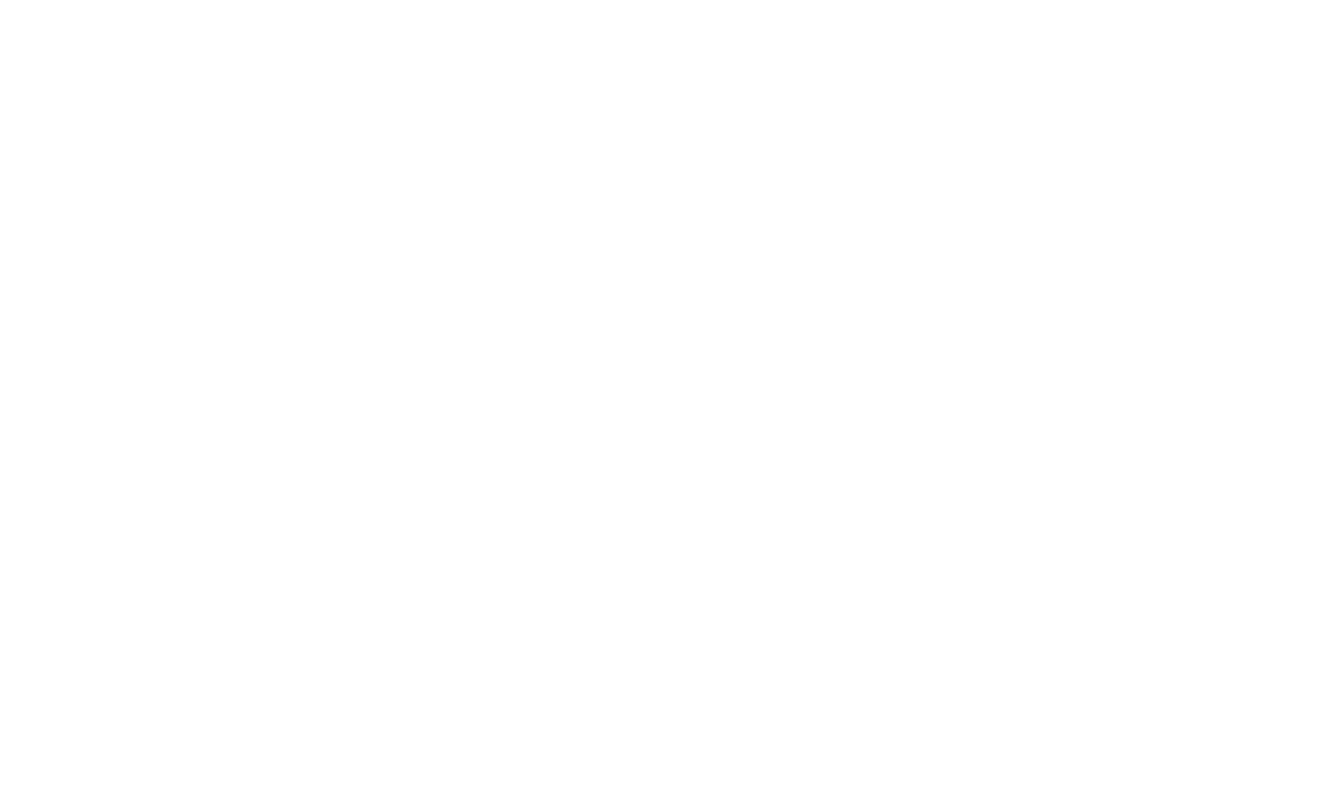
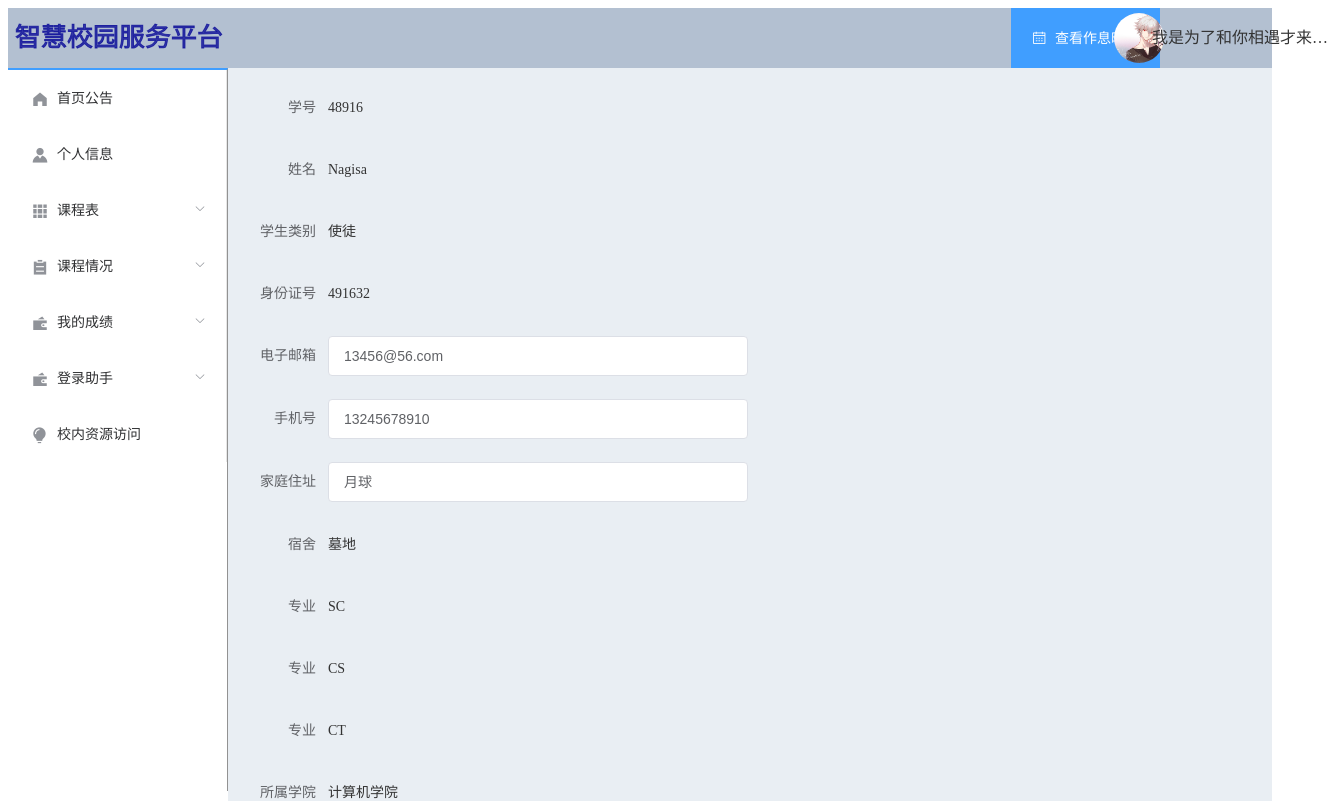
Before and after one commit to Mephistopher/SmartCampusServicePlatformVue, a Vue app: page /#/home/showinfo in a window 1280 px wide. Before the commit this address led to /#/login. Shown: the top 801 px of the page, 1332 px wide, since content can reach past the window. Built offline with nearby package versions, Linux system fonts and the light colour scheme.

Commit message:
个人信息显示

```diff
--- a/src/components/header/HeaderBar.vue
+++ b/src/components/header/HeaderBar.vue
@@ -1,29 +1,38 @@
 <template>
   <div>
-    <div style="position: absolute; left: 2%">
+    <div style="position: absolute; left: 15px">
       <span slot="title">
         <span style="display: inline-block;
-              font-size: 20px;
-              width: 100%;text-align: center">
+              font-size: 26px;
+              width: 100%;text-align: center;
+              color: rgba(0, 0, 0, 0.1) !important;
+              -webkit-text-stroke: 1px rgba(0, 0, 150, 0.7);
+              -webkit-text-fill-color: rgba(0, 0, 150, 0.7);
+              -webkit-background-clip: text;">
           智慧校园服务平台
         </span>
       </span>
     </div>
     <div style="position: absolute; left: 79%">
-        <el-button icon="el-icon-date" type="primary" style="height: 60px; border-radius: 0px;bottom: -60px;position: absolute" @click="showScheduleImage">查看作息时间</el-button>
+      <el-button icon="el-icon-date" type="primary"
+                 style="height: 60px; border-radius: 0px;bottom: -60px;position: absolute" @click="showScheduleImage">
+        查看作息时间
+      </el-button>
     </div>
     <div>
-      <el-avatar shape="circle" :size="50" :src="imgsrc2" style="position: absolute; left: 87%; margin-top: 5px;"></el-avatar>
+      <el-avatar shape="circle" :size="50" :src="imgsrc2"
+                 style="position: absolute; left: 87%; margin-top: 5px;"></el-avatar>
     </div>
-    <div style="position: absolute; left: 90%; width: 180px; overflow: hidden; text-overflow:ellipsis; white-space: nowrap;">
-      <span>{{this.Name}}</span>
+    <div
+        style="position: absolute; left: 90%; width: 180px; overflow: hidden; text-overflow:ellipsis; white-space: nowrap;">
+      <span>{{ this.Name }}</span>
     </div>
     <el-dialog
         title="作息时间表"
         :visible.sync="dialogVisible"
         width="50%"
-      center>
-      <el-image :src="imgsrc1" fit="contain" ></el-image>
+        center>
+      <el-image :src="imgsrc1" fit="contain"></el-image>
       <span slot="footer" class="dialog-footer">
         <el-button type="primary" @click="dialogVisible = false">确 定</el-button>
       </span>
--- a/src/components/loginfrom/LoginForm.vue
+++ b/src/components/loginfrom/LoginForm.vue
@@ -67,7 +67,6 @@ export default {
 .login-form {
   text-align: right;
   padding: 20px 20px;
-  width: 460px;
 }
 
 .login-form-item {
--- a/src/components/showinfo/ShowInfo.vue
+++ b/src/components/showinfo/ShowInfo.vue
@@ -1,10 +1,128 @@
 <template>
-$END$
+  <el-form label-width="80px" :model="infoForm" style="text-align: left; width: 500px" :rules="rules" ref="infoForm">
+    <el-form-item label="学号" >
+      <span>{{infoForm.idNumber}}</span>
+    </el-form-item>
+    <el-form-item label="姓名" >
+      <span>{{infoForm.trueName}}</span>
+    </el-form-item>
+    <el-form-item label="学生类别" >
+      <span>{{infoForm.ebg}}</span>
+    </el-form-item>
+    <el-form-item label="身份证号" >
+      <span>{{infoForm.chinaid}}</span>
+    </el-form-item>
+    <el-form-item label="电子邮箱" prop="email">
+      <el-input v-model="infoForm.email"></el-input>
+    </el-form-item>
+    <el-form-item label="手机号" prop="phone">
+      <el-input v-model="infoForm.phone"></el-input>
+    </el-form-item>
+    <el-form-item label="家庭住址" prop="homeAddress">
+      <el-input v-model="infoForm.homeAddress"></el-input>
+    </el-form-item>
+    <el-form-item label="宿舍" >
+      <span>{{infoForm.dormitory}}</span>
+    </el-form-item>
+    <div v-for="(value, index) in infoForm.major" :key="index">
+      <el-form-item label="专业">
+        <span>{{value.name}}</span>
+      </el-form-item>
+    </div>
+    <div v-for="(value, index) in infoForm.collage" :key="index">
+      <el-form-item label="所属学院">
+        <span>{{value.name}}</span>
+      </el-form-item>
+    </div>
+    <el-form-item>
+      <el-button type="primary" icon="el-icon-edit" @click="submitForm">保存</el-button>
+    </el-form-item>
+  </el-form>
 </template>
 
 <script>
 export default {
-name: "ShowInfo"
+  name: "ShowInfo",
+  data() {
+    let validateEmail = (rule, value, callback) => {
+      let regEmail = /^([a-z0-9_\.-]+)@([\da-z\.-]+)\.(.[a-z\.]{2,6})$/;
+      if (value === '') {
+        callback(new Error('请输入电子邮箱地址'));
+      } else {
+        if (!regEmail.test(value)) {
+          callback(new Error('电子邮箱地址格式错误'));
+        }
+        callback();
+      }
+    };
+    let validatePhone = (rule, value, callback) => {
+      let regPhone = /^((\+?86))?(1[3|4|5|6|7|8|9][0123456789][0-9]{8})$/;
+      if (value === '') {
+        callback(new Error('请输入手机号'));
+      } else {
+        if (!regPhone.test(value)) {
+          callback(new Error('手机号格式错误'));
+        }
+        callback();
+      }
+    };
+    let validateAddress = (rule, value, callback) => {
+      if (value === '') {
+        callback(new Error('请输入家庭住址'));
+      } else {
+        callback();
+      }
+    };
+    return {
+      infoForm: {
+        idNumber: '48916',
+        trueName: 'Nagisa',
+        ebg: '使徒',
+        chinaid: '491632',
+        email: '13456@56.com',
+        phone: '13245678910',
+        homeAddress: '月球',
+        dormitory: '墓地',
+        major: [{
+          id: '1',
+          name: 'SC',
+        },{
+          id: '2',
+          name: 'CS',
+        },{
+          id: '3',
+          name: 'CT',
+        }],
+        collage: [{
+          id: '1',
+          name: '计算机学院',
+        }]
+      },
+      rules: {
+        email: [
+          { validator: validateEmail, trigger: 'blur' }
+        ],
+        phone: [
+          { validator: validatePhone, trigger: 'blur' }
+        ],
+        homeAddress: [
+          { validator: validateAddress, trigger: 'blur' }
+        ]
+      }
+    }
+  },
+  methods: {
+    submitForm(formName) {
+      this.$refs["infoForm"].validate((valid) => {
+        if (valid) {
+          alert('submit!');
+        } else {
+          alert('error!');
+          return false;
+        }
+      });
+    },
+  }
 }
 </script>
 
--- a/src/components/sidebar/SideBar.vue
+++ b/src/components/sidebar/SideBar.vue
@@ -10,21 +10,14 @@
           :unique-opened="true"
           @open="handleOpen"
           @close="handleClose">
-
-
-
         <el-menu-item>
-          <template slot="title">
             <i class="el-icon-s-home"></i>
             <span>首页公告</span>
-          </template>
         </el-menu-item>
 
-        <el-menu-item>
-          <template slot="title">
+        <el-menu-item @click="showInfo">
             <i class="el-icon-s-custom"></i>
             <span>个人信息</span>
-          </template>
         </el-menu-item>
 
         <el-submenu index="2">
@@ -87,9 +80,8 @@
 </template>
 
 <script>
-// import Announcement from "@/components/announcement/Announcement";
+
 export default {
-  // components: {Announcement},
   name: "Sidebar",
   props: {
     isCollapse: {
@@ -111,6 +103,7 @@ export default {
   },
   data() {
     return {
+      showInfoPath: '/home/showinfo',
       isShowAnnounce: true,
 
       createGroupPath: '/index/creategroup',
@@ -135,6 +128,9 @@ export default {
     },
     handleClose(key, keyPath) {
       console.log(key, keyPath);
+    },
+    showInfo() {
+      this.$router.push(this.showInfoPath)
     },
     createGroup() {
       this.$router.push(this.createGroupPath)
@@ -183,9 +179,6 @@ export default {
       window.location.href = 'http://www.ylxteach.net/XM06/wumaojun/device_index.html'
       // window.location.href = 'http://localhost:9000/XM06/wumaojun/device_index.html'
     },
-    announcementClose() {
-      this.isShowAnnounce = false
-    },
   }
 }
 </script>
--- a/src/router/index.js
+++ b/src/router/index.js
@@ -2,6 +2,7 @@ import Vue from 'vue'
 import VueRouter from 'vue-router'
 import HomeBody from "@/views/Home/HomeBody";
 import LoginIndex from "@/views/Login/LoginIndex";
+import ShowInfoView from "@/views/ShowInfoView";
 
 Vue.use(VueRouter)
 
@@ -16,6 +17,11 @@ const routes = [
     name: 'login',
     component: LoginIndex
   },
+  {
+    path: '/home/showinfo',
+    name: 'showinfo',
+    component: ShowInfoView
+  },
 ]
 
 const router = new VueRouter({
--- a/src/views/Login/LoginIndex.vue
+++ b/src/views/Login/LoginIndex.vue
@@ -10,7 +10,7 @@
             <p class="login-title">欢迎登录智慧校园服务平台</p>
             <LoginIcon/>
           </el-row>
-          <div style="position: absolute;left: 50%;transform: translate(-50%,-50%);bottom: -60px">
+          <div style="position: absolute;left: 50%;transform: translate(-50%,-50%);bottom: -60px; width: 80%">
             <LoginForm @userlogin="callForCaptcha"/>
           </div>
           <el-dialog title="请输入验证码" :visible.sync="dialogVisible" width="500px" :before-close="handleClose" center>
--- a/src/views/ShowInfoView.vue
+++ b/src/views/ShowInfoView.vue
@@ -1,10 +1,14 @@
 <template>
   <div>
     <el-container>
-      <el-header><HeaderBar/></el-header>
+      <el-header>
+        <HeaderBar/>
+      </el-header>
       <el-container>
         <HomeAside/>
-        <el-main>Main</el-main>
+        <el-main>
+          <ShowInfo/>
+        </el-main>
       </el-container>
     </el-container>
     <FooterCard style="height: 230px"/>
@@ -16,12 +20,15 @@
 import HomeAside from "@/views/Home/HomeAside";
 import FooterCard from "@/components/footer/FooterCard";
 import HeaderBar from "@/components/header/HeaderBar";
+import ShowInfo from "@/components/showinfo/ShowInfo";
+
 export default {
   name: "HomeBody",
   components: {
     FooterCard,
     HomeAside,
-    HeaderBar
+    HeaderBar,
+    ShowInfo
   }
 }
 </script>
```
Also changed, not shown: src/views/Home/HomeBody.vue (+4 -3 lines).
